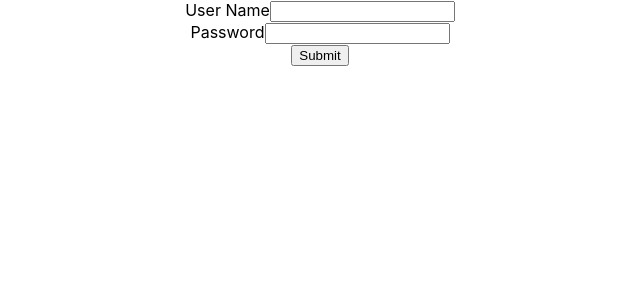
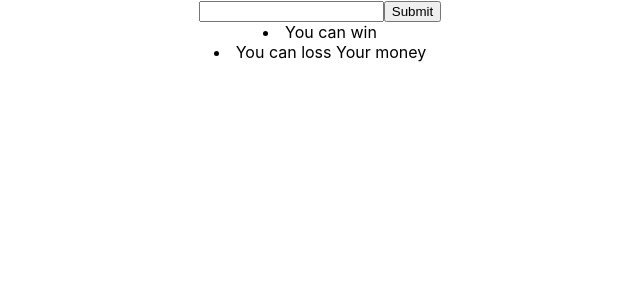
Before and after one commit to makbulhosen5000/react-hooks, a React (Create React App) app: page / in a window 1280 px wide. Shown: the top 300 px of the page, without its empty margins (320-960 px from the left). Built offline with nearby package versions, Linux system fonts and the light colour scheme.

Commit message:
added state

```diff
--- a/src/App.js
+++ b/src/App.js
@@ -1,6 +1,7 @@
 import './App.css';
+import UseReducer from './components/useReducerHook/UseReducer';
+//import UserForm from './components/useRefHook/UserForm';
 // import DataFetch from './components/useEffectHook/customHook/DataFetch';
-import UserForm from './components/useStateHook.js/UserForm';
 // import UseEffectExample from './components/useEffectHook/UseEffectExample';
 
 
@@ -9,7 +10,8 @@ function App() {
     <div className="App">
       {/* UseEffectExample */}
       {/* <DataFetch/> */}
-      <UserForm/>
+      {/* <UserForm/> */}
+      <UseReducer/>
 
     </div>
   );
--- /dev/null
+++ b/src/components/useReducerHook/UseReducer.js
@@ -0,0 +1,54 @@
+import React, { useState } from 'react';
+
+
+const bookList =[
+{id:1, name:"You can win"},
+{id:2, name:"You can loss Your money"},
+];
+
+function UseReducer() {
+  const [isModelOpen,setIsModelOpen] = useState(false);
+  const [isModelText,setIsModelText] = useState("");
+  const [books,setBook] = useState(bookList);
+  const [addBook,setAddBook] = useState("");
+
+  const formHandler = (e) =>{
+    e.preventDefault();
+    setBook((prevState)=>{
+        const newBook = {id:new Date().getTime().toString(),name:addBook}
+        return [...prevState,newBook];
+    })
+    setIsModelOpen(true);
+    setIsModelText("Book is Added")
+
+
+  }
+
+  const Model = ({modelText}) =>{
+     return(
+      <p>{modelText}</p>
+     )
+  }
+
+
+  return (
+    <div>
+        <form onSubmit={formHandler}>
+           <input type="text" value={addBook} onChange={(e)=>{
+            setAddBook(e.target.value);
+           }} />
+           <button type="submit">Submit</button>
+        </form>
+
+        {isModelOpen && <Model modelText ={isModelText} />}
+        {books.map((book)=>{
+            const {id, name} = book;
+            return(
+                <li key={id}>{name}</li>
+            )
+        })}
+    </div>
+  )
+}
+
+export default UseReducer
```
Also changed, not shown: src/components/useRefHook/UserForm.js (renamed from src/components/useStateHook.js/UserForm.js).
